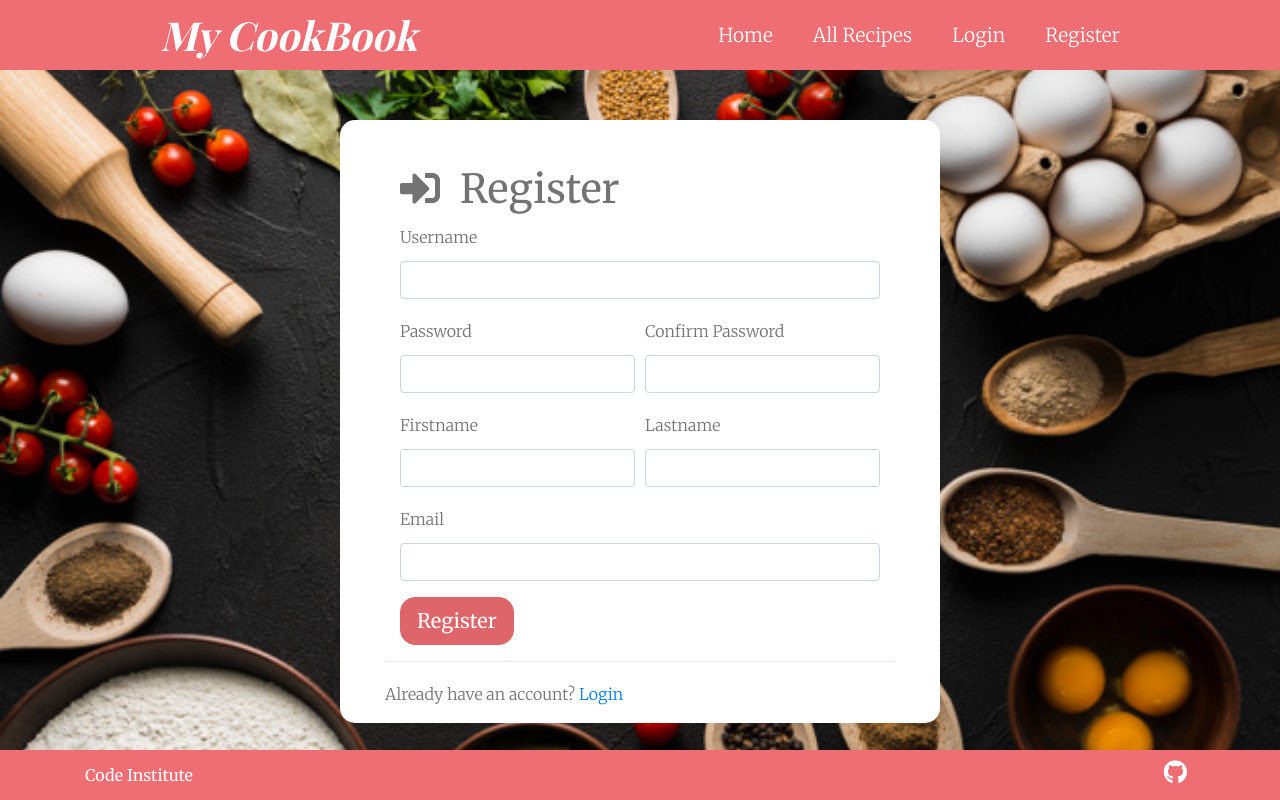
After one commit to LawlessXD/my-cookbook, a Flask app: page /register in a window 1280 px wide. The commit adds this page. Run offline with Flask 2, Linux system fonts and the light colour scheme; some libraries are stand-ins or nearby versions; some web fonts are replaced.

Commit message:
Added login, logout, and register functionality

```diff
--- a/app.py
+++ b/app.py
@@ -1,6 +1,7 @@
 import os
-from flask import Flask, render_template, redirect, request, url_for
+from flask import Flask, flash, render_template, redirect, request, url_for, session
 from flask_pymongo import PyMongo
+from werkzeug.security import generate_password_hash, check_password_hash
 from bson.objectid import ObjectId
 from os import path
 if path.exists("env.py"):
@@ -8,13 +9,14 @@ if path.exists("env.py"):
 
 app = Flask(__name__)
 
-app.config["MONGO_DBNAME"] = "myCookBook"
-MONGODB_URI = os.environ.get("MONGO_URI")
-app.config["MONGO_URI"] = MONGODB_URI
+app.config["MONGO_DBNAME"] = os.environ.get("MONGO_DBNAME")
+app.config["MONGO_URI"] = os.environ.get("MONGO_URI")
+app.config["SECRET_KEY"] = os.environ.get("SECRET_KEY")
 
 mongo = PyMongo(app)
 
 @app.route('/')
+@app.route('/index')
 @app.route('/recipes')
 def get_recipes():
     return render_template("recipes.html", recipes=mongo.db.recipes.find())
@@ -23,6 +25,94 @@ def get_recipes():
 def view_recipe(recipe_id):
     return render_template("viewrecipe.html")
 
+@app.route('/login', methods=['GET','POST'])
+def login():
+    # https://flask.palletsprojects.com/en/1.1.x/quickstart/
+    if 'user' in session:
+        isUser = mongo.db.users.find_one({'username': session['user']})
+        if isUser:
+            flash(f"You are already logged in as {session['user']}, please logout to sign in as a different user.")
+            return redirect(url_for('get_recipes'))
+    if request.method == 'POST':
+        # retrieve the data from the login form
+        username = request.form.get('username').lower()
+        password = request.form.get('password').lower()
+        # Check if user is in the DB
+        isUser = mongo.db.users.find_one({'username': username})
+        if isUser:
+            # Check if the password entered matches the passowrd in DB
+            if check_password_hash(isUser['password'],password):
+                # Add username to session variable user
+                session['user'] = username
+                session['first'] = isUser['firstname']
+                flash("You have been successfully logged in!")
+                return redirect(url_for('get_recipes'))
+            else:
+                flash("Invalid Password, please check and try again!")
+                return redirect(url_for('login'))
+        else:
+            flash("Invalid Username, please check and try again!")
+            return redirect(url_for('login'))
+        # show the login form
+    return render_template("login.html")
+
+@app.route('/register', methods=['GET','POST'])
+def register():
+    # Check if user is not logged in already
+    if 'user' in session:
+        flash('You are already signed in')
+        return redirect(url_for('get_recipes'))
+    # https://flask.palletsprojects.com/en/1.1.x/quickstart/
+    if request.method == 'POST':
+        # retrieve the data from the registration form
+        username = request.form.get('username').lower()
+        password = request.form.get('password').lower()
+        confirm_password = request.form.get('confirm_password').lower()
+        firstname = request.form.get('firstname').lower()
+        lastname = request.form.get('lastname').lower()
+        email = request.form.get('email').lower()
+        # Check if the passwords entered match
+        if password== confirm_password:
+            # Check the username does not exist already
+            isUser = mongo.db.users.find_one({'username': username})
+            if isUser:
+                flash(f"{username} already exists, please choose a different username.")
+                return redirect(url_for('register'))
+            # If user does not exist then add the user to the DB
+            else:
+                hashed_password = generate_password_hash(password,method='pbkdf2:sha256')
+                mongo.db.users.insert_one(
+                    {
+                        'username': username,
+                        'password': hashed_password,
+                        'firstname': firstname,
+                        'lastname': lastname,
+                        'email': email
+                    }
+                )
+                # Check if the user has been saved in the DB
+                isUser = mongo.db.users.find_one({'username': username})
+                if isUser:
+                    # Add user to the session variable User
+                    session['user'] = username
+                    return redirect(url_for('get_recipes'))
+                else:
+                    flash("There was an issue saving your details, please try again.")
+                    return redirect(url_for('register'))
+        else:
+            flash("Passwords entered do not match, please verify and try again.")
+            return redirect(url_for('register'))
+
+    return render_template("register.html")
+
+# Log out
+@app.route('/logout')
+def logout():
+	# Clear the session
+	session.clear()
+	flash('You have been successfully logged out, see you again soon!')
+	return redirect(url_for('get_recipes'))
+
 if __name__ == '__main__':
     app.run(host=os.environ.get('IP'),
             port=(os.environ.get('PORT')),
--- a/static/css/style.css
+++ b/static/css/style.css
@@ -19,6 +19,13 @@ body{
     font-weight: 300;
     line-height: 2;
     margin: 0 0 50px;
+    width: 100%;
+    height: 100%;
+    background-image:url("../images/cooking.jpg");
+    background-size: cover;
+    background-attachment:fixed;
+    margin: 0;
+    padding: 0;
 }
 /* Start of Styling for Navigation Menu */
 /* Adapted from http://www.taniarascia.com/responsive-dropdown-navigation-bar/ */
@@ -279,3 +327,41 @@ nav ul li a:hover::before{
     float: right;
 
     }
+    .container img{
+      width: 100%;
+    }
+/*     /* Login form *
+    .form-title{
+      padding-left: 20px;
+    } */
+    .fa-sign-in-alt{
+      margin-right: 0.5em;
+      color: #737373;
+    }
+    .login{
+      max-width: 400px;
+      margin: 50px auto;
+      padding: 45px;
+      border-radius: 15px;
+      background-color: #ffffff;
+      color: #737373;
+    }
+    .register{
+      max-width: 600px;
+    }
+    .flash-messages{
+      color: #222222;
+      /* font-weight: bold; */
+      background: #fff1a8;
+      animation: cssAnimation 0s ease-in 5s forwards;
+    }
+    @keyframes cssAnimation {
+      to {
+          width:0;
+          height:0;
+          overflow:hidden;
+      }
+    }
+     @media screen and (max-width: 767px) {
+      .mobile-space {margin-bottom:100px;}
+      }
--- a/templates/base.html
+++ b/templates/base.html
@@ -22,15 +22,36 @@
           </div>
           <ul class="nav-list">
             <li><a href="{{ url_for('get_recipes') }}">Home</a></li>
-            <li><a href="{{ url_for('get_recipes') }}">Recipes</a></li>
-            <li><a href="{{ url_for('get_recipes') }}">Login</a></li>
-            <li><a href="{{ url_for('get_recipes') }}">Register</a></li>
+            <li><a href="{{ url_for('get_recipes') }}">All Recipes</a></li>
+            {% if session['user'] %}
+            <li><a href="{{ url_for('get_recipes') }}">Add Recipe</a></li>
+            <li><a href="#!">
+              <i class="fas fa-user"></i>
+              <span>Welcome, </span>
+              <span class="text-capitalize">{{session['first']}}</span>
+            </a>
+              <ul class="nav-dropdown">
+                <li><a href="#!">My Recipes</a></li>
+                <li><a href="{{ url_for('logout') }}">Logout</a></li>
+              </ul>
+            </li>
+            {% else %}
+            <li><a href="{{ url_for('login') }}">Login</a></li>
+            <li><a href="{{ url_for('register') }}">Register</a></li>
+            {% endif %}
           </ul>
         </nav>
       </div>
     </section>
     <!--End of Navigation Menu-->
     <!--Start of main content-->
+    {% with messages = get_flashed_messages() %}
+      {% if messages %}
+        {% for message in messages %}
+          <div class="col s12 flash-messages text-center">{{ message }}</div>
+        {% endfor %}
+      {% endif %}
+    {% endwith %}
     {% block content %}{% endblock %}
     <!--End of main content-->
     <!--Start of footer-->
@@ -49,6 +70,20 @@
     <script src="https://cdnjs.cloudflare.com/ajax/libs/jquery/3.5.1/jquery.min.js"></script>
     <script>
       $(document).ready(function () {
+        $("nav ul li > a:not(:only-child)").click(function (e) {
+          $(this).siblings(".nav-dropdown").toggle();
+          // Close one dropdown menu when selecting another
+          $(".nav-dropdown").not($(this).siblings()).hide();
+          e.stopPropagation();
+        });
+        // Clicking away from dropdown will remove the dropdown class
+        $("html").click(function () {
+          $(".nav-dropdown").hide();
+        });
+        // Hide the dropdown menu when the mouse moved away
+        $(".nav-dropdown").mouseleave(function(){
+          $(this).hide();
+        });
         // Clicking the nav-toggle will toggle the active css
         $("#nav-toggle").on("click", function () {
           this.classList.toggle("active");
--- a/templates/recipes.html
+++ b/templates/recipes.html
@@ -1,7 +1,7 @@
 {% extends 'base.html' %}
 {% block content %}
 <!--Start of recipe cards-->
-<section class="recipes">
+<section class="recipes mobile-space">
   <div class="container">
     <div class="row row-flex">
       {% for recipe in recipes %}
--- /dev/null
+++ b/templates/register.html
@@ -0,0 +1,44 @@
+{% extends 'base.html' %}
+{% block content %}
+<div class="container-fluid">
+    <div class="login register mobile-space">
+        <h1 class="col s12"><i class="fas fa-sign-in-alt"></i><span class="form-title">Register</span></h1>
+        <form action="{{ url_for('register') }}" method="POST" class="col s12">
+            <div class="form-group">
+                <label>Username</label>
+                <input type="text" class="form-control" id="username" name="username">
+            </div>
+            <div class="form-row">
+                <div class="form-group col-md-6">
+                    <label>Password</label>
+                    <input type="password" class="form-control" id="password" name="password">
+                </div>
+                <div class="form-group col-md-6">
+                    <label>Confirm Password</label>
+                    <input type="password" class="form-control" id="confirm_password" name="confirm_password">
+                </div>
+            </div>
+            <div class="form-row">
+                <div class="form-group col-md-6">
+                    <label>Firstname</label>
+                    <input type="text" class="form-control" id="firstname" name="firstname">
+                </div>
+                <div class="form-group col-md-6">
+                    <label>Lastname</label>
+                    <input type="text" class="form-control" id="lastname" name="lastname">
+                </div>
+            </div>
+            <div class="form-group">
+                <label>Email</label>
+                <input type="email" class="form-control" id="email" name="email">
+            </div>
+            <button type="submit" class="btn btn-recipe btn-lg">Register</button>
+        </form>
+        <hr>
+
+        <div style="float:left">
+            Already have an account? <a href="{{ url_for('login') }}">Login</a>
+        </div>
+    </div>
+</div>
+{% endblock %}
--- a/templates/viewrecipe.html
+++ b/templates/viewrecipe.html
@@ -1,4 +1,6 @@
 {% extends 'base.html' %}
 {% block content %}
-This page extends base.html and will include the recipe details as the main content of the body
+<div class="container">
+    <img src="http://i48.tinypic.com/wrltuc.jpg" />
+   </div>
 {% endblock %}
```
Also changed, not shown: other parts of static/css/style.css (+41 -0 lines), templates/login.html (added, +26 -0 lines), static/images/cooking.jpg (added).
